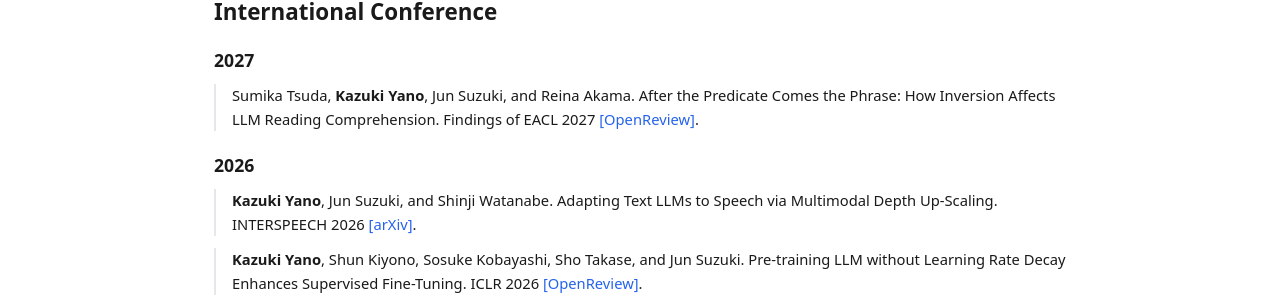
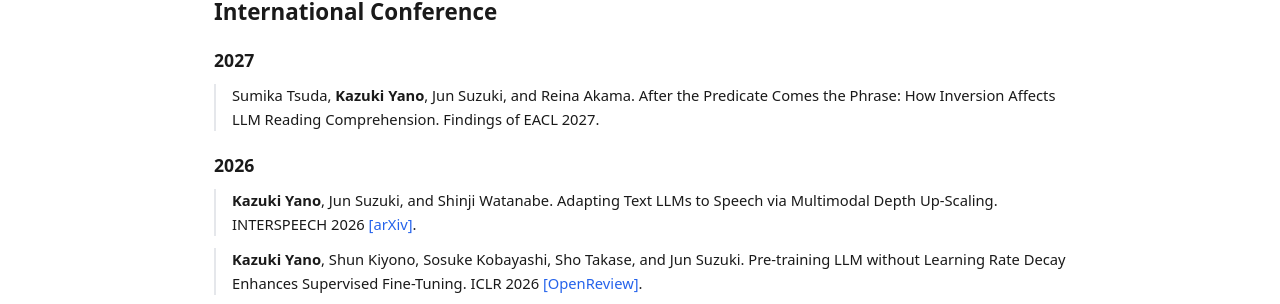
Before and after one commit to Kazuki-Ya/Kazuki-Ya.github.io, a Jekyll site: the page built from _pages/publications.html, in a window 1280 px wide. Shown: the part 170-474 px from the top of the page. Built offline with Jekyll 4.4.1, drawn with Linux system fonts in a browser that asks for light colours.

Commit message:
Remove private EACL 2027 paper link from publications and CV

```diff
--- a/_pages/ja/publications.html
+++ b/_pages/ja/publications.html
@@ -12,7 +12,7 @@ description: "矢野一樹の国際会議論文および国内会議・研究会
 <!-- BEGIN CV PUBLICATIONS -->
 <p class="pub-year">2027</p>
 <ul class="pub-list">
-  <li>Sumika Tsuda, <strong>Kazuki Yano</strong>, Jun Suzuki, and Reina Akama. After the Predicate Comes the Phrase: How Inversion Affects LLM Reading Comprehension. Findings of EACL 2027 <a href="https://openreview.net/forum?id=wqGehzL9fy">[OpenReview]</a>.</li>
+  <li>Sumika Tsuda, <strong>Kazuki Yano</strong>, Jun Suzuki, and Reina Akama. After the Predicate Comes the Phrase: How Inversion Affects LLM Reading Comprehension. Findings of EACL 2027.</li>
 </ul>
 
 <p class="pub-year">2026</p>
--- a/_pages/publications.html
+++ b/_pages/publications.html
@@ -11,7 +11,7 @@ translation_url: /ja/publications/
 <!-- BEGIN CV PUBLICATIONS -->
 <p class="pub-year">2027</p>
 <ul class="pub-list">
-  <li>Sumika Tsuda, <strong>Kazuki Yano</strong>, Jun Suzuki, and Reina Akama. After the Predicate Comes the Phrase: How Inversion Affects LLM Reading Comprehension. Findings of EACL 2027 <a href="https://openreview.net/forum?id=wqGehzL9fy">[OpenReview]</a>.</li>
+  <li>Sumika Tsuda, <strong>Kazuki Yano</strong>, Jun Suzuki, and Reina Akama. After the Predicate Comes the Phrase: How Inversion Affects LLM Reading Comprehension. Findings of EACL 2027.</li>
 </ul>
 
 <p class="pub-year">2026</p>
```
Also changed, not shown: 2 other files.
